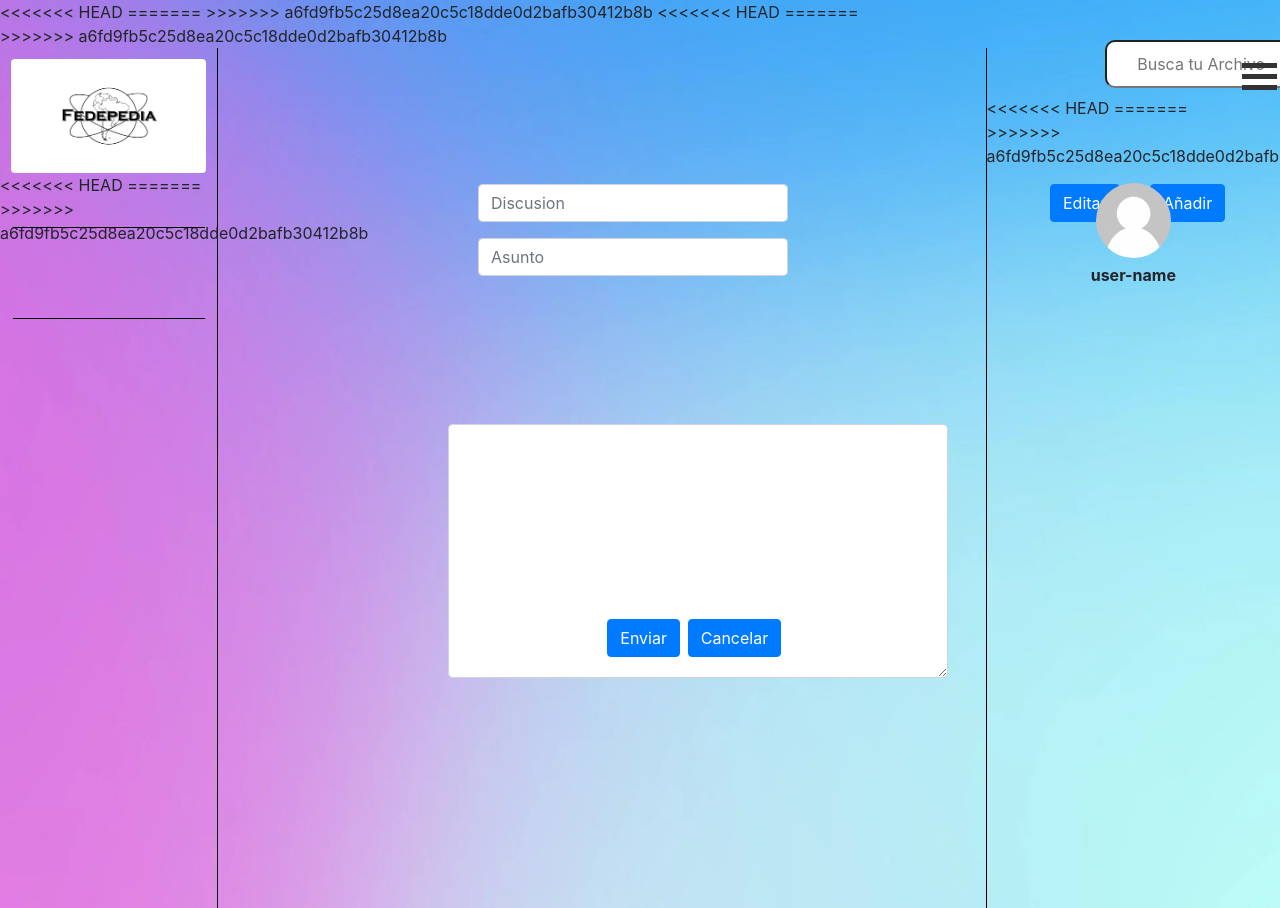
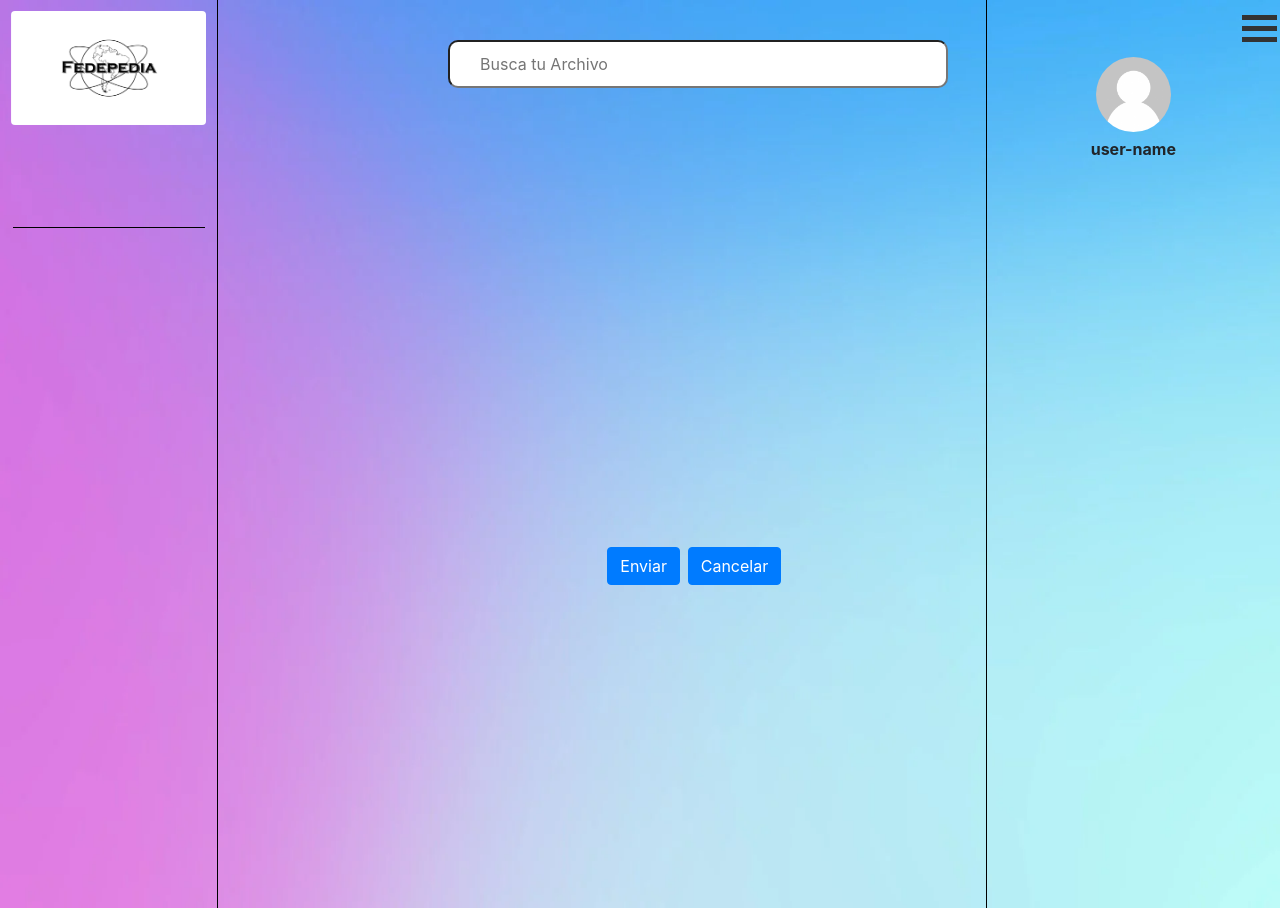
Before and after one commit to Ezequiel12D/fedepedia, a PHP site: page /views/discusiones.php in a window 1280 px wide. Run offline with PHP 8.4, Linux system fonts and the light colour scheme.

Commit message:
arreglo conflictos

```diff
--- a/views/discusiones.php
+++ b/views/discusiones.php
@@ -6,37 +6,12 @@
     <meta http-equiv="X-UA-Compatible" content="IE=edge">
     <meta name="viewport" content="width=device-width, initial-scale=1.0">
     <link rel="stylesheet" href="../css/style_layout.css">
-<<<<<<< HEAD
-
-=======
     <title>Discusiones</title>
     <link rel="stylesheet" href="../css/bootstrap.min.css">
->>>>>>> a6fd9fb5c25d8ea20c5c18dde0d2bafb30412b8b
 </head>
 
 <body>
     <input type="search" placeholder="Busca tu Archivo" id="buscador" />
-<<<<<<< HEAD
-
-=======
-    <div class="container-inputs">
-        <div class="form-group">
-            <input type="text" class="form-control" placeholder="Discusion">
-        </div>
-
-        <div class="form-group">
-            <input type="text" class="form-control" placeholder="Asunto">
-        </div>
-    </div>
-    <div class="textarea-descript">
-        <textarea class="form-control" rows="10" aria-label="With textarea"></textarea>
-    </div>
-
-    <div class="button-container">
-        <button class="btn btn-primary">Editar</button>
-        <button class="btn-add btn btn-primary">Añadir</button>
-    </div>
->>>>>>> a6fd9fb5c25d8ea20c5c18dde0d2bafb30412b8b
     <div id="left-bar">
         <div class="container-logo">
             <a href="">
@@ -45,11 +20,7 @@
         </div>
         <div id="search-bar">
         </div>
-<<<<<<< HEAD
-        <div class="lh" style="top:35%"></div>
-=======
         <div class="lh" style="top:25%"></div>
->>>>>>> a6fd9fb5c25d8ea20c5c18dde0d2bafb30412b8b
     </div>
     </div>
     <div id="right-bar">
@@ -58,9 +29,6 @@
             <div class="bar2"></div>
             <div class="bar3"></div>
         </div>
-<<<<<<< HEAD
-        <script>function myFunction(x) { x.classList.toggle("change"); } </script>
-=======
         <div class="low-btn-container">
             <button class="btn btn-primary">Cancelar</button>
             <button class="btn-send btn btn-primary">Enviar</button>
@@ -71,7 +39,6 @@
                 x.classList.toggle("change");
             }
         </script>
->>>>>>> a6fd9fb5c25d8ea20c5c18dde0d2bafb30412b8b
         <div class="profile-pic-btn">
             <div id="user_profile_pic"><img src="../images/profile/default.png" alt="profile_pic"></div>
         </div>
--- a/views/layout.php
+++ b/views/layout.php
@@ -16,12 +16,6 @@
     <div id="container">
         <?php require_once "home.php"; ?>
     </div>
-<<<<<<< HEAD
-
-
-    <script src="../js/jquery/bootstrap.min.js"></script>
-=======
->>>>>>> a6fd9fb5c25d8ea20c5c18dde0d2bafb30412b8b
     <script src="../js/jquery/jquery-3.4.1.slim.min.js"></script>
     <script src="../js/jquery/popper.min.js"></script>
 </body>
```
Also changed, not shown: views/article.php (+1 -6 lines), views/home.php (+0 -17 lines).
